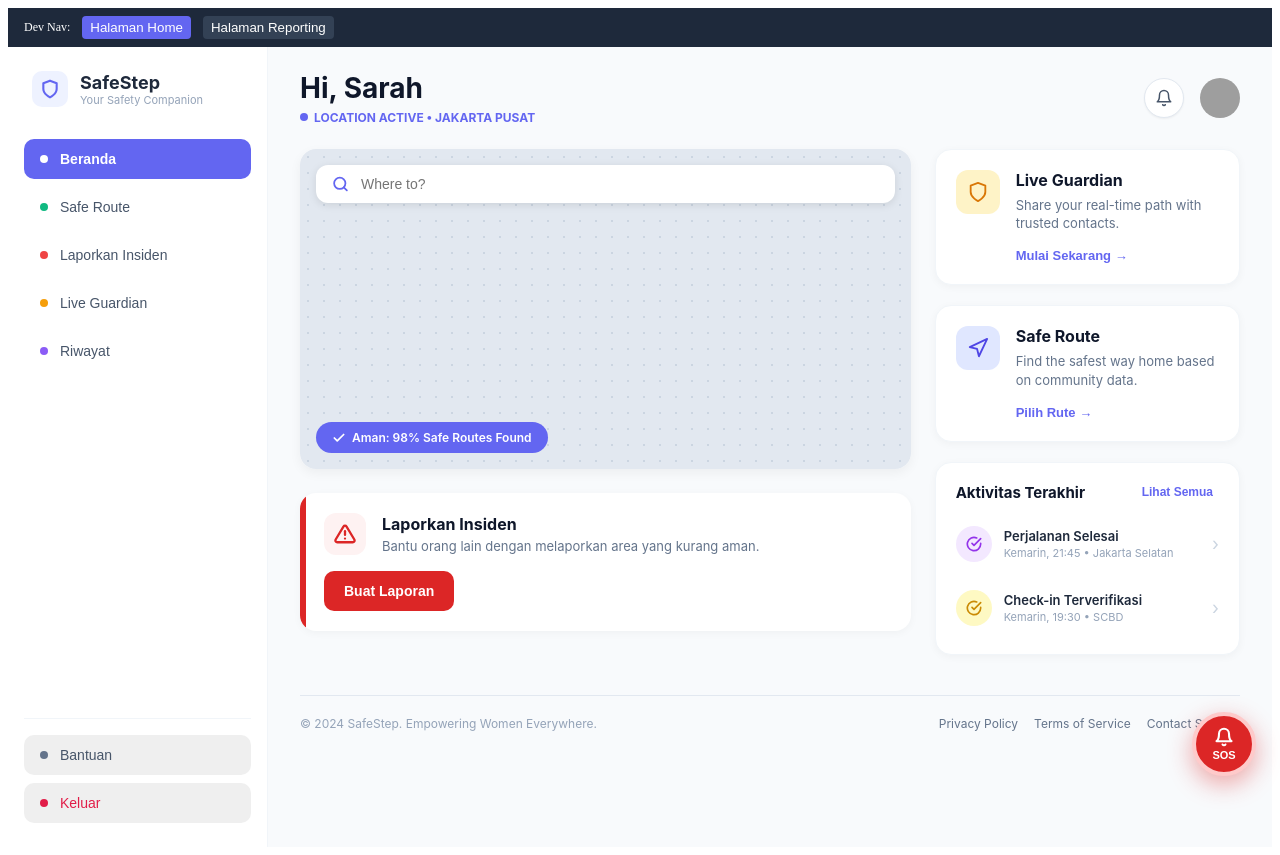
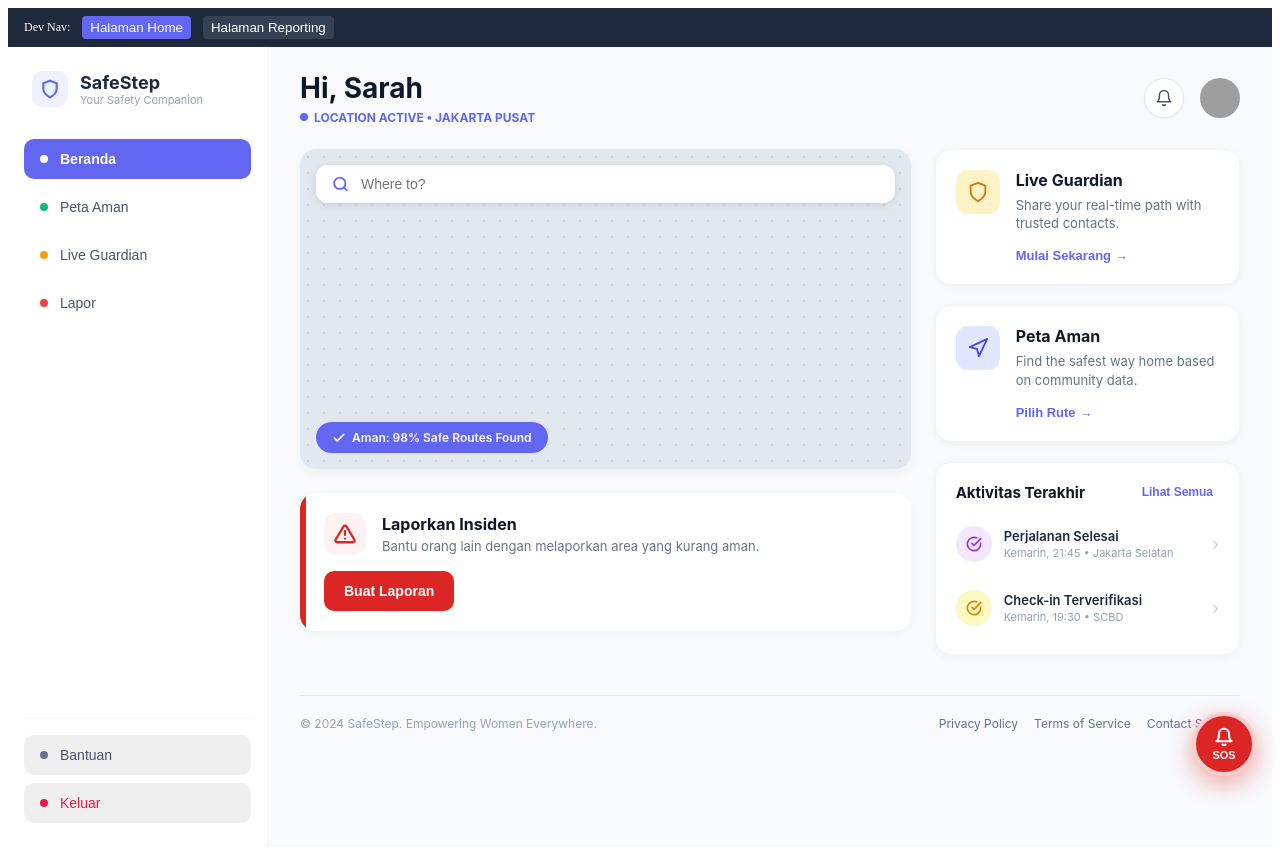
Before and after one commit to desiwulan99/SafeStep, a React (Vite) app: page / in a window 1280 px wide. Built offline with nearby package versions, Linux system fonts and the light colour scheme; grey boxes are pictures that could not be loaded.

Commit message:
fix: update sidebar button

```diff
--- a/src/components/layout/Sidebar.jsx
+++ b/src/components/layout/Sidebar.jsx
@@ -3,10 +3,9 @@ import React from 'react';
 export const Sidebar = ({ activeTab, onSelectMenu, isOpen, onClose }) => {
   const menuItems = [
     { name: 'Beranda', iconColor: '#6366f1', path: '/' },
-    { name: 'Safe Route', iconColor: '#10b981', path: '/safe-route' },
-    { name: 'Laporkan Insiden', iconColor: '#ef4444', path: '/report' },
+    { name: 'Peta Aman', iconColor: '#10b981', path: '/safe-route' },
     { name: 'Live Guardian', iconColor: '#f59e0b', path: '/guardian' },
-    { name: 'Riwayat', iconColor: '#8b5cf6', path: '/history' },
+    { name: 'Lapor', iconColor: '#ef4444', path: '/report' }
   ];
 
   return (
--- a/src/pages/HomePage.jsx
+++ b/src/pages/HomePage.jsx
@@ -68,7 +68,7 @@ export const HomePage = ({ onNavigate }) => {
           <div style={styles.leftColumn}>
             <MapSection />
             <ReportBanner
-              onReportClick={() => handleNavigation('Laporkan Insiden', '/report')}
+              onReportClick={() => handleNavigation('Lapor', '/report')}
             />
           </div>
 
@@ -93,10 +93,10 @@ export const HomePage = ({ onNavigate }) => {
                 </svg>
               }
               iconBg="#e0e7ff"
-              title="Safe Route"
+              title="Peta Aman"
               description="Find the safest way home based on community data."
               actionText="Pilih Rute →"
-              onClick={() => handleNavigation('Safe Route', '/safe-route')}
+              onClick={() => handleNavigation('Peta Aman', '/safe-route')}
             />
 
             <RecentActivity
```
